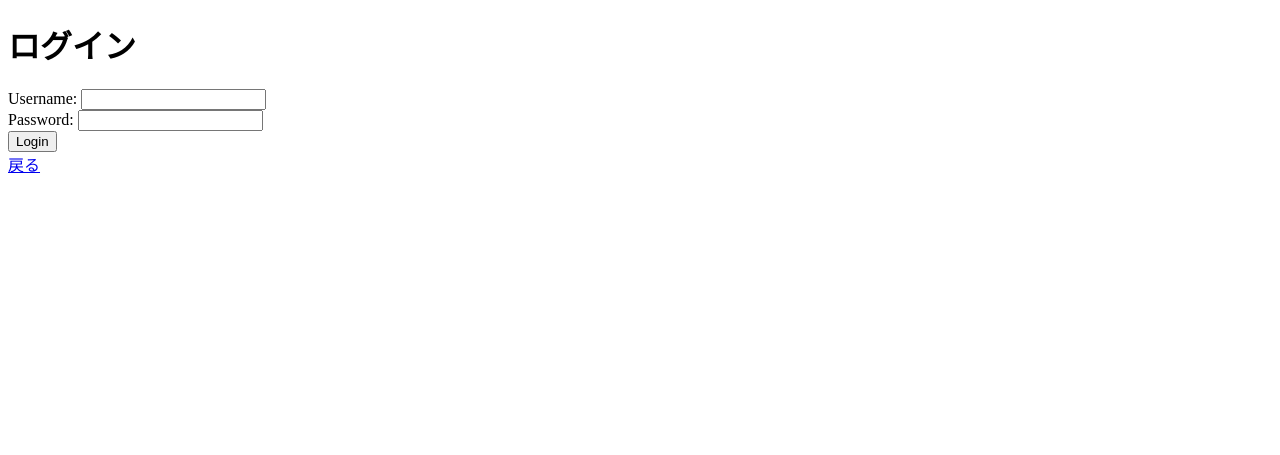
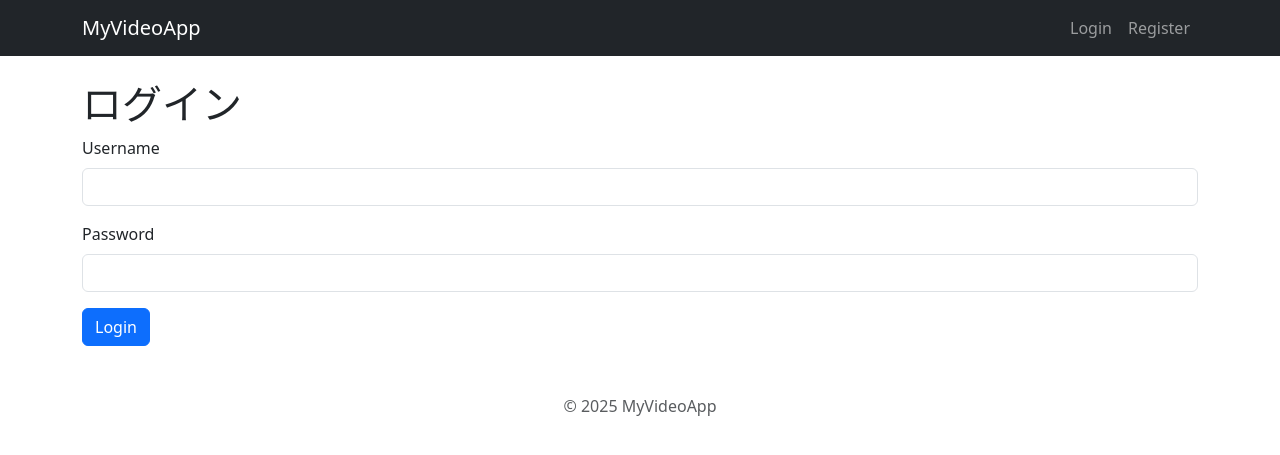
Before and after one commit to sodack2/rearth_youtube, a Flask app: page /login in a window 1280 px wide. Shown: the top 455 px of the page. Run offline with Flask 3, Linux system fonts and the light colour scheme.

Commit message:
Update login.html

```diff
--- a/templates/login.html
+++ b/templates/login.html
@@ -1,16 +1,17 @@
-<!DOCTYPE html>
-<html lang="ja">
-<head>
-  <meta charset="UTF-8">
-  <title>Login</title>
-</head>
-<body>
+{% extends 'base.html' %}
+{% block title %}ログイン{% endblock %}
+
+{% block content %}
   <h1>ログイン</h1>
   <form method="post">
-    Username: <input type="text" name="username"><br>
-    Password: <input type="password" name="password"><br>
-    <button type="submit">Login</button>
+    <div class="mb-3">
+      <label class="form-label">Username</label>
+      <input type="text" name="username" class="form-control">
+    </div>
+    <div class="mb-3">
+      <label class="form-label">Password</label>
+      <input type="password" name="password" class="form-control">
+    </div>
+    <button type="submit" class="btn btn-primary">Login</button>
   </form>
-  <a href="{{ url_for('index') }}">戻る</a>
-</body>
-</html>
+{% endblock %}
```
